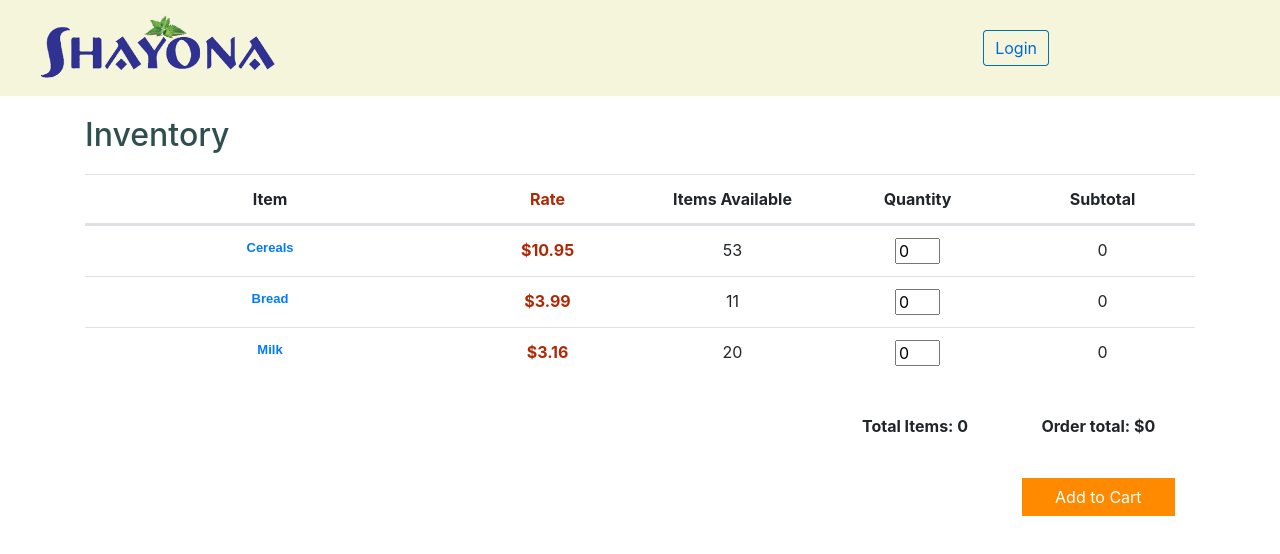
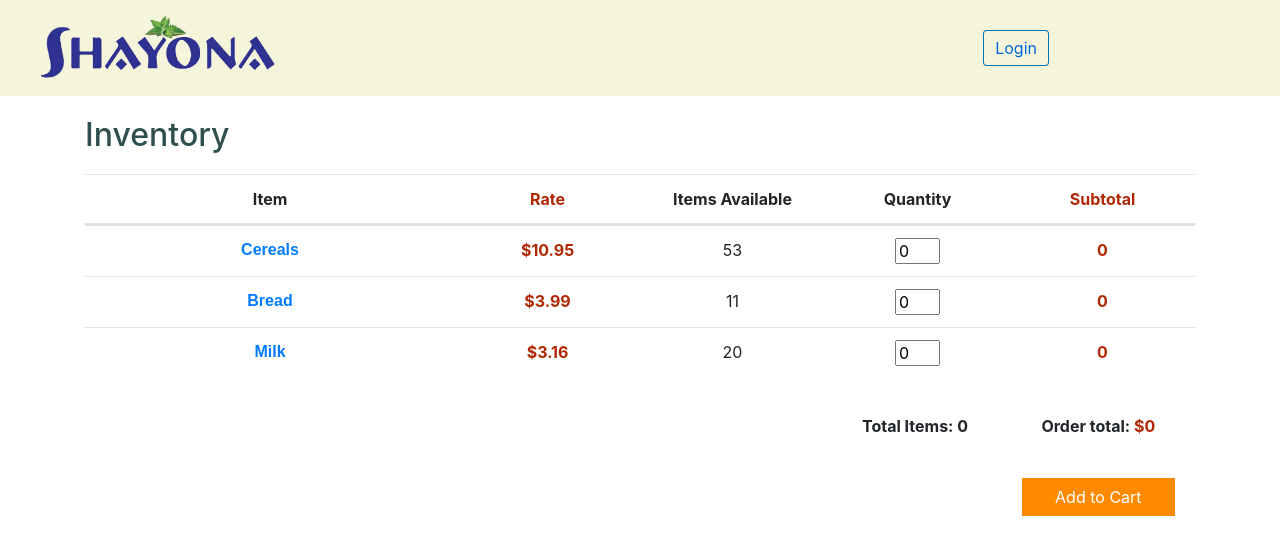
Before and after one commit to nguyensjsu/fa18-281-dynamics, a React (Create React App) app in the folder frontend/: page /inventory in a window 1280 px wide. Shown: the top 554 px of the page. Built offline with nearby package versions, Linux system fonts and the light colour scheme.

Commit message:
minor UI changes in inventory

```diff
--- a/frontend/src/component/Inventory/index.css
+++ b/frontend/src/component/Inventory/index.css
@@ -34,6 +34,8 @@
 }
 
 .subtotal {
+  font-weight: 700;
+  color: #b12704;
 }
 
 .quantity-header {
@@ -53,6 +55,7 @@
 }
 
 .subtotal-header {
+  color: #b12704;
 }
 .total-row {
   font-weight: 700;
@@ -66,3 +69,7 @@
   display: inline-block;
   text-align: center;
 }
+.item-total-value {
+  color: #b12704;
+  font-weight: 700;
+}
--- a/frontend/src/component/Inventory/index.jsx
+++ b/frontend/src/component/Inventory/index.jsx
@@ -124,7 +124,8 @@ class Inventory extends Component {
               Total Items: {this.state.itemCount}
             </div>
             <div className="item-total col-lg-2">
-              Order total: ${this.state.total}
+              Order total:{" "}
+              <span className="item-total-value">${this.state.total}</span>
             </div>
           </div>
           <div className="total-row row">
--- a/frontend/src/component/ItemDetails/index.css
+++ b/frontend/src/component/ItemDetails/index.css
@@ -30,7 +30,6 @@
   margin-top: 10px;
 }
 .name {
-  font-size: 13px;
   font-family: "Amazon Ember", Arial, sans-serif;
 }
 
```
